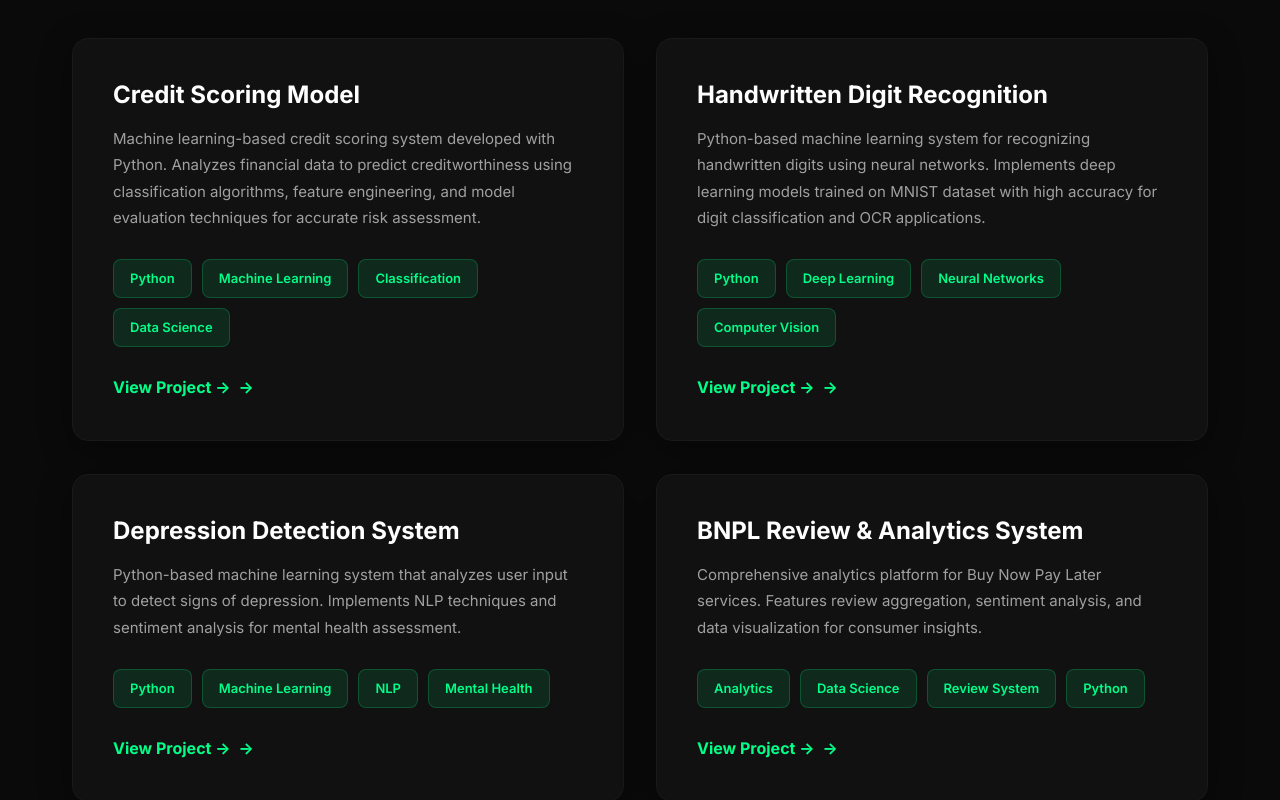
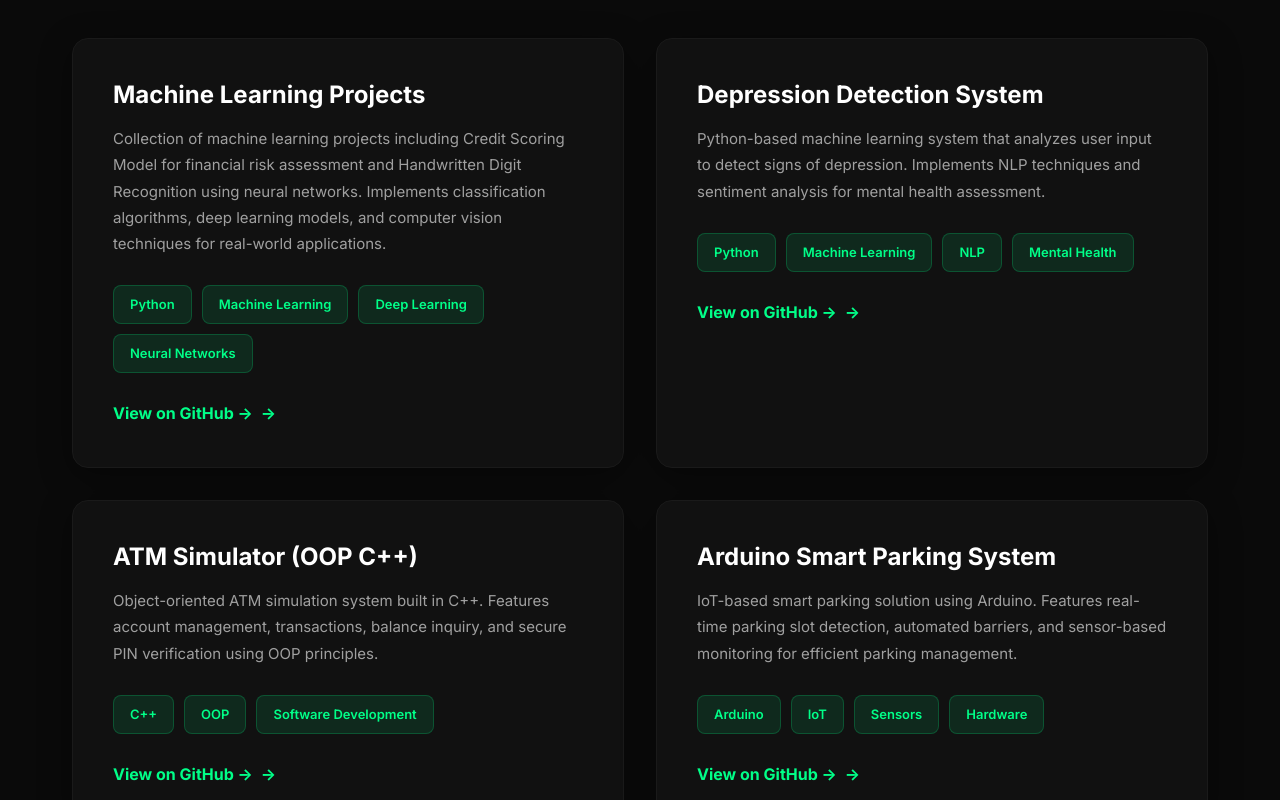
Before and after one commit to abdullahnkhokhar-ux/abdullah-portfolio, a React (Create React App) app: page / in a window 1280 px wide. Shown: the part 2540-3340 px from the top of the page. Built offline with nearby package versions, Linux system fonts and the light colour scheme.

Commit message:
Revise project entries and update links
Updated project details to include new machine learning projects and GitHub links.

```diff
--- a/src/components/Projects.js
+++ b/src/components/Projects.js
@@ -3,53 +3,39 @@ import React from 'react';
 function Projects() {
   const projects = [
     {
-      title: "Credit Scoring Model",
-      description: "Machine learning-based credit scoring system developed with Python. Analyzes financial data to predict creditworthiness using classification algorithms, feature engineering, and model evaluation techniques for accurate risk assessment.",
-      tags: ["Python", "Machine Learning", "Classification", "Data Science"],
-      link: "https://drive.google.com/drive/folders/1erx8ASTglIX7RCiQeDAIs6Js7AOH3BEy?usp=sharing",
-      linkText: "View Project"
-    },
-    {
-      title: "Handwritten Digit Recognition",
-      description: "Python-based machine learning system for recognizing handwritten digits using neural networks. Implements deep learning models trained on MNIST dataset with high accuracy for digit classification and OCR applications.",
-      tags: ["Python", "Deep Learning", "Neural Networks", "Computer Vision"],
-      link: "https://drive.google.com/drive/folders/1erx8ASTglIX7RCiQeDAIs6Js7AOH3BEy?usp=sharing",
-      linkText: "View Project"
+      title: "Machine Learning Projects",
+      description: "Collection of machine learning projects including Credit Scoring Model for financial risk assessment and Handwritten Digit Recognition using neural networks. Implements classification algorithms, deep learning models, and computer vision techniques for real-world applications.",
+      tags: ["Python", "Machine Learning", "Deep Learning", "Neural Networks"],
+      link: "https://github.com/abdullahnkhokhar-ux/CodeAlpha",
+      linkText: "View on GitHub"
     },
     {
       title: "Depression Detection System",
       description: "Python-based machine learning system that analyzes user input to detect signs of depression. Implements NLP techniques and sentiment analysis for mental health assessment.",
       tags: ["Python", "Machine Learning", "NLP", "Mental Health"],
-      link: "https://drive.google.com/drive/folders/1ubSFcQphtqEvKqUkCL0S0U5hoskBww3f?usp=drive_link",
-      linkText: "View Project"
-    },
-    {
-      title: "BNPL Review & Analytics System",
-      description: "Comprehensive analytics platform for Buy Now Pay Later services. Features review aggregation, sentiment analysis, and data visualization for consumer insights.",
-      tags: ["Analytics", "Data Science", "Review System", "Python"],
-      link: "https://drive.google.com/drive/folders/1wxqBo-HRkO5D_YDh7WF3UQmlF6JPaOeJ?usp=drive_link",
-      linkText: "View Project"
+      link: "https://github.com/abdullahnkhokhar-ux/Depression-Detection-Python",
+      linkText: "View on GitHub"
     },
     {
       title: "ATM Simulator (OOP C++)",
       description: "Object-oriented ATM simulation system built in C++. Features account management, transactions, balance inquiry, and secure PIN verification using OOP principles.",
       tags: ["C++", "OOP", "Software Development"],
-      link: "https://drive.google.com/drive/folders/1YC1OSMyDi9hsv6VsLpFAEwy5Yr5qxruu?usp=drive_link",
-      linkText: "View Code"
+      link: "https://github.com/abdullahnkhokhar-ux/ATM-Simulator-C-",
+      linkText: "View on GitHub"
     },
     {
       title: "Arduino Smart Parking System",
       description: "IoT-based smart parking solution using Arduino. Features real-time parking slot detection, automated barriers, and sensor-based monitoring for efficient parking management.",
       tags: ["Arduino", "IoT", "Sensors", "Hardware"],
-      link: "https://drive.google.com/drive/folders/1-ljpucPr1Qp9KLXNAc4kYyRH8SLgmqiD?usp=drive_link",
-      linkText: "View Project"
+      link: "https://github.com/abdullahnkhokhar-ux/Smart-Parking-System",
+      linkText: "View on GitHub"
     },
     {
       title: "Arduino RFID Door Lock System",
       description: "Security system using RFID technology and Arduino. Provides keyless entry with card authentication, access logging, and customizable security features.",
       tags: ["Arduino", "RFID", "Security", "IoT"],
-      link: "https://drive.google.com/drive/folders/1YcaOMOumxjxBG4Tc0mRQ4DNdkTR2VfRT?usp=drive_link",
-      linkText: "View Project"
+      link: "https://github.com/abdullahnkhokhar-ux/RFID-Door-Lock",
+      linkText: "View on GitHub"
     }
   ];
 
```
